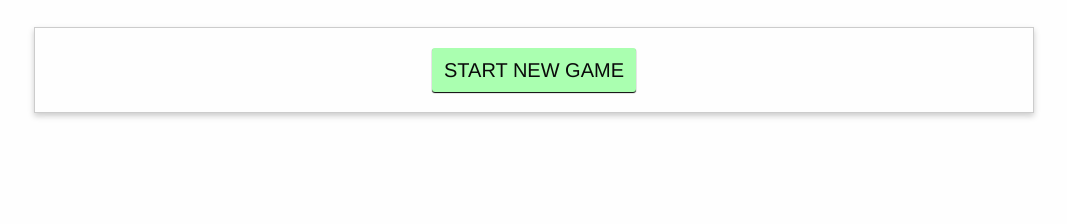
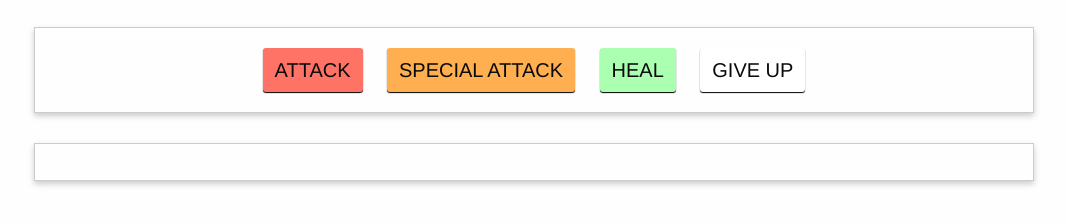
Before and after one commit to morcegon/udemygame, a plain HTML site: page index.html in a window 1280 px wide. Both pictures are taken after a click on the button "START NEW GAME". Shown: the part 134-358 px from the top of the page, without its empty margins (106-1173 px from the left). Drawn offline with nearby package versions, Linux system fonts and the light colour scheme.

Commit message:
set player functions

```diff
--- a/app.js
+++ b/app.js
@@ -2,16 +2,38 @@ new Vue({
 	el: '#app',
 	data: {
 		inGame: false,
-		initialHelth: 100
+		playerHelth: 100,
+		monsterHelth: 100
 	},
-	computed: {
-		playerHelth: function() {
-			total = this.initialHelth;
-			return total + '%'
+	methods: {
+		startGame: function (){
+			this.inGame = true;
 		},
-		monsterHelth: function() {
-			total = this.initialHelth;
-			return total + '%'
+		attack: function (){
+			this.playerHelth -= this.randomAmount();
+			this.monsterHelth -= this.randomAmount();
+		},
+		specialAttack: function (){
+			this.playerHelth -= this.randomAmount();
+			this.monsterHelth -= this.randomAmount(true);
+		},
+		heal: function (){
+			this.playerHelth += this.randomAmount();
+			this.playerHelth -= this.randomAmount();
+			this.monsterHelth -= this.randomAmount();
+		},
+		randomAmount: function (special){
+			min = 1;
+			max = (special?20:6);
+			amout = Math
+				.floor(Math.random() * (max - min)) + min
+
+			return amout;
+		},
+		reset: function (){
+			this.inGame = false,
+			this.playerHelth = 100,
+			this.monsterHelth = 100
 		}
 	}
 });
--- a/index.html
+++ b/index.html
@@ -15,8 +15,8 @@
                 <div
                     class="healthbar text-center"
                     style="background-color: green; margin: 0; color: white;"
-                    :style="{width: playerHelth}">
-                    {{ playerHelth }}
+                    :style="{width: playerHelth + '%'}">
+                    {{ playerHelth + '%' }}
                 </div>
             </div>
         </div>
@@ -26,24 +26,36 @@
                 <div
                     class="healthbar text-center"
                     style="background-color: green; margin: 0; color: white;"
-                    :style="{width: monsterHelth}">
-                    {{ monsterHelth }}
+                    :style="{width: monsterHelth + '%'}">
+                    {{ monsterHelth + '%' }}
                 </div>
             </div>
         </div>
     </section>
     <section class="row controls" v-if="!inGame">
         <div class="small-12 columns">
-            <button id="start-game">START NEW GAME</button>
+            <button id="start-game" @click="startGame">START NEW GAME</button>
         </div>
     </section>
     <template v-if="inGame">
         <section class="row controls">
             <div class="small-12 columns">
-                <button id="attack">ATTACK</button>
-                <button id="special-attack">SPECIAL ATTACK</button>
-                <button id="heal">HEAL</button>
-                <button id="give-up">GIVE UP</button>
+                <button
+                    id="attack"
+                    @click="attack"
+                    >ATTACK</button>
+                <button
+                    id="special-attack"
+                    @click="specialAttack"
+                    >SPECIAL ATTACK</button>
+                <button
+                    id="heal"
+                    @click="heal"
+                    >HEAL</button>
+                <button
+                    id="give-up"
+                    @click="reset"
+                    >GIVE UP</button>
             </div>
         </section>
         <section class="row log">
```
